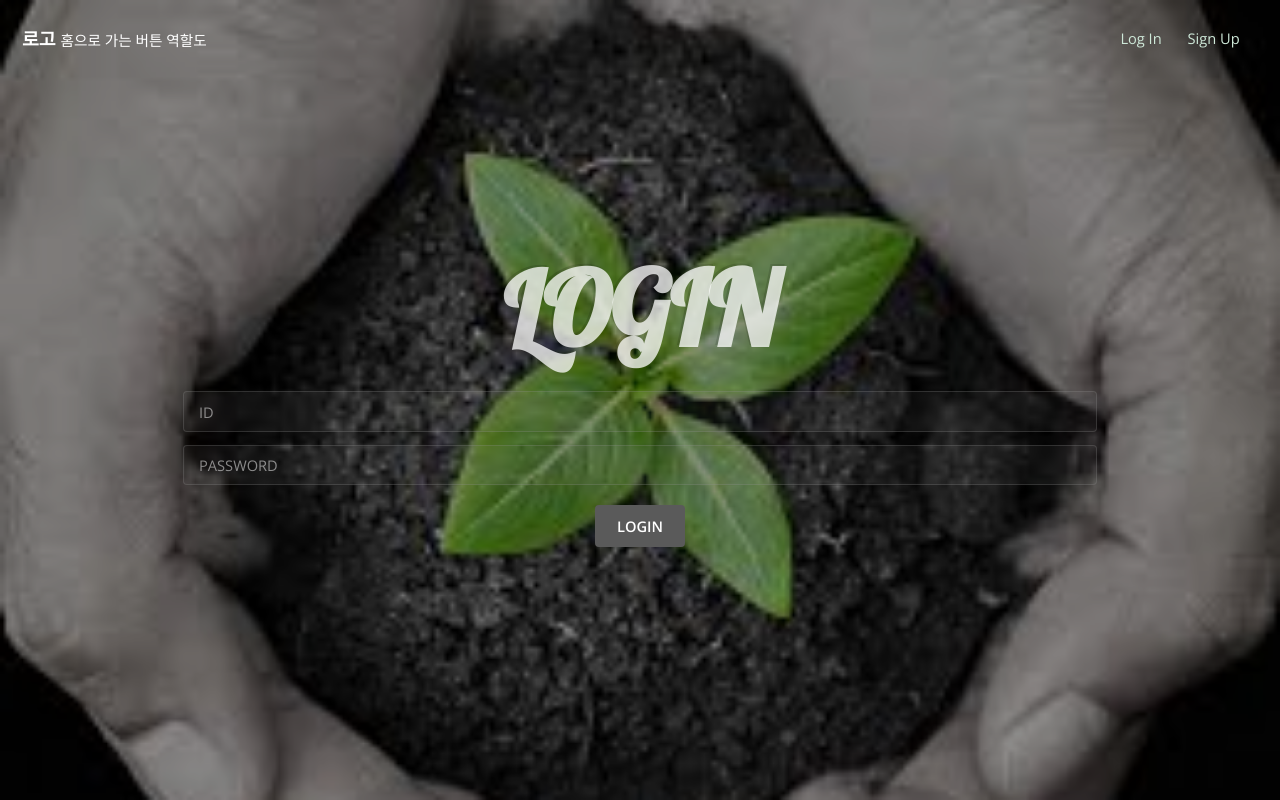
After one commit to oereo/CustomPage, a Django app: page /mainPage/login in a window 1280 px wide. The commit adds this page. Run offline with Django 3.2, Linux system fonts and the light colour scheme; some libraries are stand-ins or nearby versions.

Commit message:
[ADD] Login

```diff
--- a/Webeing/templates/base.html
+++ b/Webeing/templates/base.html
@@ -11,14 +11,14 @@
   <link rel="stylesheet" type="text/css" href="{% static 'css/home.css' %}?after" />
   <link rel="stylesheet" type="text/css" href="{% static 'css/add.css' %}?after" />
   <link rel="stylesheet" type="text/css" href="{% static 'css/movie.css' %}?after" />
-
+  <link rel="stylesheet" type="text/css" href="{% static 'css/login.css' %}?after" />
 </head>
 
 <body>
 
   <!-- Header -->
   <header id="header">
-    <div class="logo"><a href="index.html">로고 <span>및 간단한 설명</span></a></div>
+    <div class="logo"><a href="{% url 'home' %}">로고 <span>홈으로 가는 버튼 역할도</span></a></div>
     <nav id="navbar">
         <ul>
 
@@ -27,29 +27,23 @@
           <li class="nav-item-le"><a href="" id="logout_button">로그아웃</a></li>
 
           {% else %}
+          <li class="nav-item-le"><a href="{% url 'login' %}" id="signup_button">Log In</a></li>
           <li class="nav-item-le"><a href="" id="signup_button">Sign Up</a></li>
-          <li class="nav-item-le"><a href="" id="signup_button">Sign In</a></li>
 
           {% endif%}
         </ul>
       </nav>
   </header>
+  <section id="banner" class="bg-img" data-bg="headerBackground.jpg">
+    <div class="inner">
 
-  <!-- Nav -->
-  <!-- <nav id="menu">
-				<ul class="links">
-					<li><a href="index.html">Home</a></li>
-					<li><a href="generic.html">Generic</a></li>
-					<li><a href="elements.html">Elements</a></li>
-				</ul>
-			</nav> -->
+    {% block header %}
+    {% endblock %}
 
-  <!-- Banner -->
-  <!--
-			Note: To show a background image, set the "data-bg" attribute below
-			to the full filename of your image. This is used in each section to set
-			the background image.
-		-->
+    </div>
+</section>
+
+
 
 
 
--- a/Webeing/urls.py
+++ b/Webeing/urls.py
@@ -22,6 +22,7 @@ from mainPage import views
 urlpatterns = [
     path('admin/', admin.site.urls),
     path('', views.home, name="home"),
+    path('mainPage/', include('mainPage.urls')),
 ]
 urlpatterns += static(settings.STATIC_URL, document_root=settings.STATIC_ROOT)
 urlpatterns += static(settings.MEDIA_URL, document_root=settings.MEDIA_ROOT)
--- /dev/null
+++ b/mainPage/static/css/login.css
@@ -0,0 +1,3 @@
+#login_wrap{
+    margin : 20px;
+}
--- /dev/null
+++ b/mainPage/templates/login.html
@@ -0,0 +1,27 @@
+{% extends "base.html" %}
+{% load static %}
+{% block header %}
+<header>
+        <h1>LOGIN</h1>
+
+        </header>
+   <form>
+        <div id="login_wrap">
+        <label for="user"></label><input type="text" placeholder = "ID" id="user">
+        <div class="clear"></div>
+        <label for="user"></label><input type="password" placeholder = "PASSWORD" id="user">
+
+        </div>
+     <input type="submit" value="login">
+     </form>
+     <div class="clear"></div>
+      <div class="clear"></div>
+      {% comment %} <label><input type="button" value="회원가입"></label>  {% endcomment %}
+
+
+
+{% endblock %}
+
+{% block content %}
+
+{% endblock %}
--- a/mainPage/urls.py
+++ b/mainPage/urls.py
@@ -1,6 +1,7 @@
 from django.conf.urls import url
 from mainPage import views
+from django.urls import path
 
 urlpatterns = [
-
+    path("login", views.login, name="login"),
 ]
--- a/mainPage/views.py
+++ b/mainPage/views.py
@@ -3,3 +3,6 @@ from django.shortcuts import render
 # Create your views here.
 def home(request):
     return render(request, 'home.html')
+
+def login(request):
+    return render(request, 'login.html')
```
Also changed, not shown: mainPage/templates/home.html (+7 -5 lines), mainPage/templates/signup.html (added).
